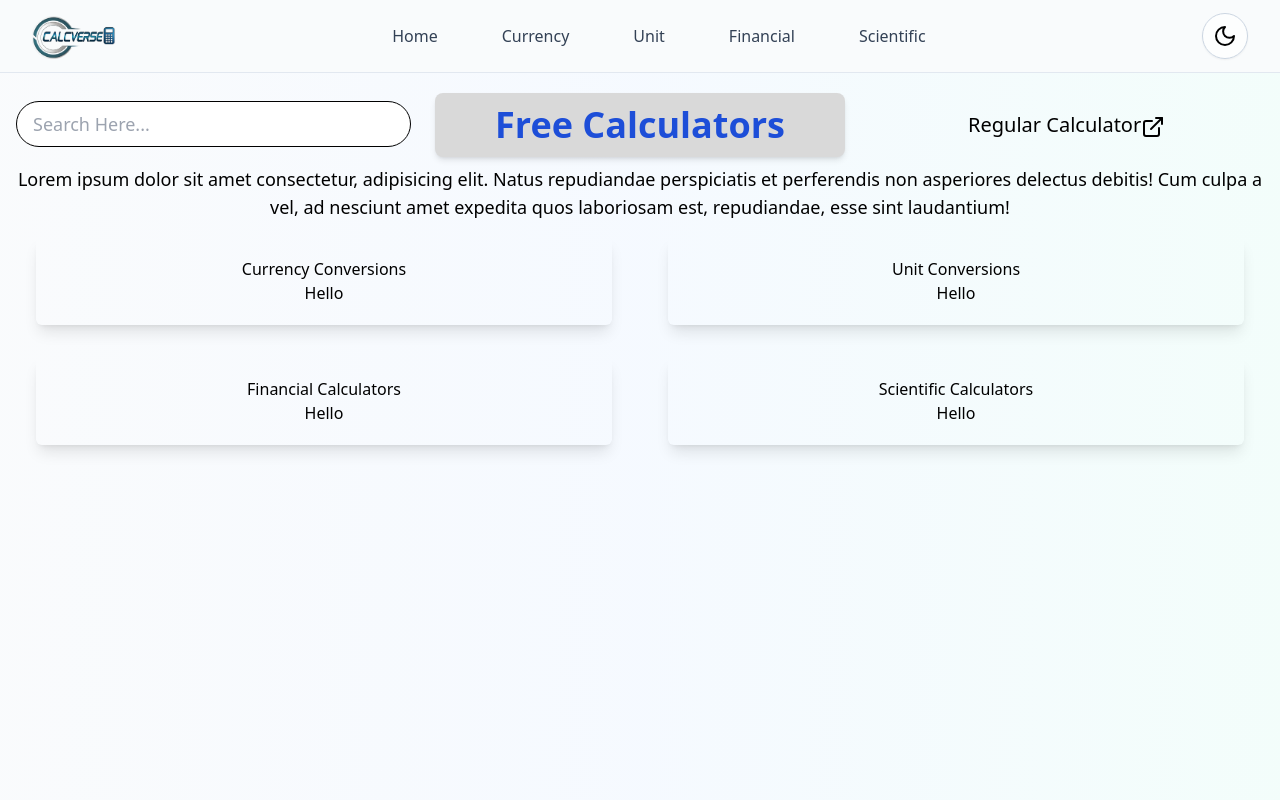
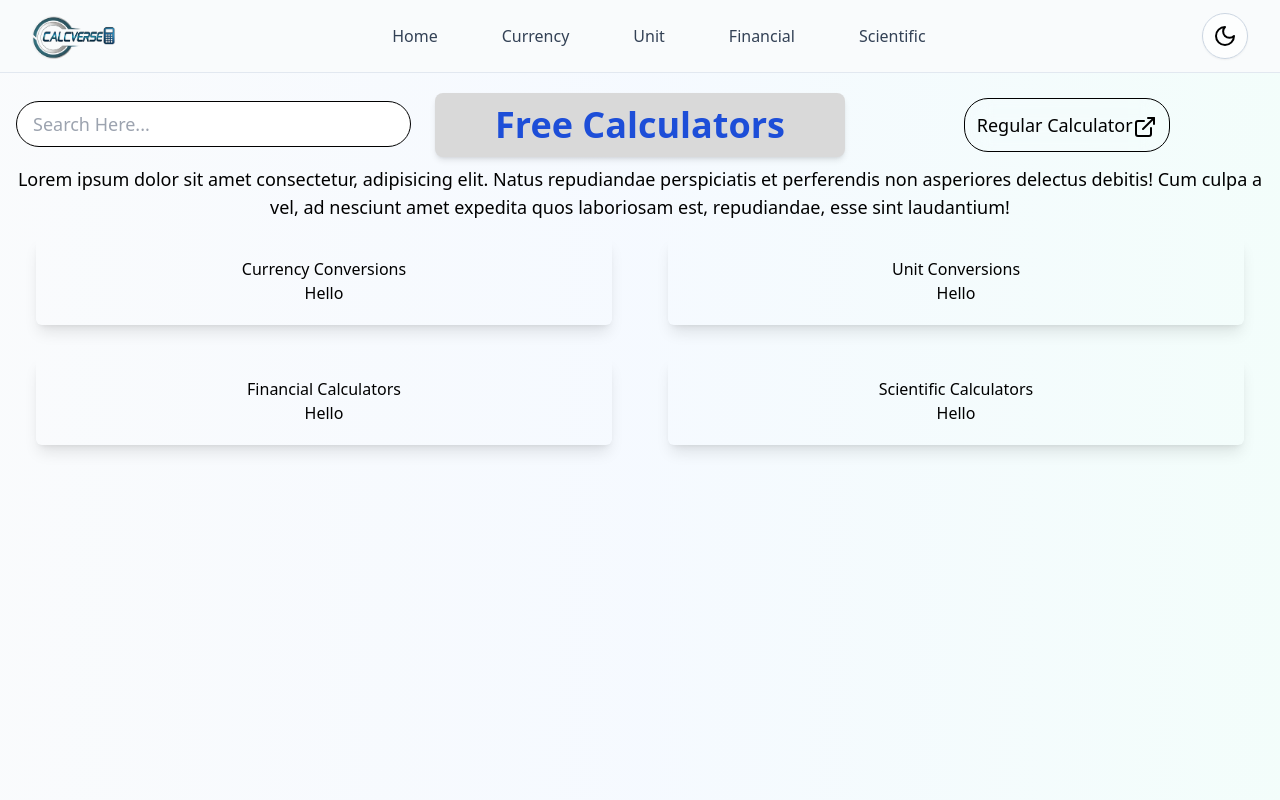
Before and after one commit to yogesh-1413/CalcVerse, a React (Vite) app: page /All_Conversions in a window 1280 px wide. Shown: the top 800 px of the page. Built offline with nearby package versions, Linux system fonts and the light colour scheme.

Commit message:
Minor Changes in Regular Calculator

```diff
--- a/src/Components/Hero.tsx
+++ b/src/Components/Hero.tsx
@@ -1,6 +1,6 @@
-import React, { useState, useEffect } from "react";
+
 import { Link } from "react-router-dom";
-import { ArrowRight, ListMinus } from "lucide-react";
+import { ArrowRight, ExternalLink } from "lucide-react";
 import Navbar from "./Navbar";
 
 
@@ -24,12 +24,20 @@ function Hero() {
                 <p className="text-xl text-gray-600 dark:text-gray-300 mb-8 leading-relaxed transition-colors duration-300">
                   From currency conversions to scientific calculations, health metrics to financial planning - CalcVerse is your comprehensive calculation companion for every need.
                 </p>
-                <div className="flex flex-col sm:flex-row gap-4 justify-center lg:justify-start">
+                <div className="flex flex-col md:flex-col-2 sm:flex-row gap-4 justify-center lg:justify-start">
                   <Link to='/All_Conversions'>
-                    <button className="bg-gradient-to-r from-teal-600 to-blue-600 dark:from-teal-500 dark:to-blue-500 text-white px-8 py-4 rounded-xl font-semibold text-lg hover:from-teal-700 hover:to-blue-700 dark:hover:from-teal-600 dark:hover:to-blue-600 transition-all duration-200 shadow-xl hover:shadow-2xl transform hover:-translate-y-1">
+                    <div className="bg-gradient-to-r from-teal-600 to-blue-600 dark:from-teal-500 dark:to-blue-500 text-white px-8 py-4 rounded-xl font-semibold text-lg hover:from-teal-700 hover:to-blue-700 dark:hover:from-teal-600 dark:hover:to-blue-600 transition-all duration-300 shadow-xl hover:shadow-2xl hover:scale-105 "
+                    >
                       Explore Calculators <ArrowRight className="inline ml-1  text-white" />
-                    </button>
+                    </div>
                   </Link>
+                  <button className="backdrop-blur-md p-4 border border-black rounded-xl hover:text-blue-700 hover:border-blue-700 dark:hover:text-teal-400 dark:hover:border-teal-400 shadow-xl hover-shadow-2xl transition-all duration-300 ease-in-out hover:scale-105"
+                    onClick={() => (window.open("/Regular_Calculator"))}
+                  >
+                    <div className="flex justify-center ">
+                      Regular Calculator <ExternalLink className="ml-3" />
+                    </div>
+                  </button>
                 </div>
 
 
--- a/src/Conversions/All_Conversions.tsx
+++ b/src/Conversions/All_Conversions.tsx
@@ -1,7 +1,7 @@
 import React from "react";
 import Navbar from "../Components/Navbar";
 import Footer from "../Components/Footer";
-import {  ExternalLink, } from "lucide-react";
+import { ExternalLink, } from "lucide-react";
 
 
 const All_Conversions: React.FC = () => {
@@ -30,24 +30,23 @@ const All_Conversions: React.FC = () => {
                                 </h1>
                             </div>
                         </div>
+                        <div className="flex justify-center">
 
-                        <div className="flex justify-center">
-                            <button
-                                onClick={() => (window.open("/Regular_Calculator", "_blank"))}
-                            >
-                                <div className="flex items-center justify-center rounded-md ">
+                            <div className="flex items-center justify-center rounded-3xl max-w-md sm:max-w-lg md:max-w-xl lg:max-w-2xl">
+                                <button
+                                    onClick={() => (window.open("/Regular_Calculator", "_blank"))}
+                                >
+                                    <div className="flex p-3 rounded-3xl border border-black backdrop-blur-md hover:scale-105 hover:shadow-md transition-all duration-300 ease-in-out  ">
+                                        <p className="text-md sm:text-sm md:text-md lg:text-lg">Regular Calculator</p>
+                                        <ExternalLink className="mt-1 sm:h-4 sm:w-4 md:h-5 md:w-5 lg:h-6 lg:w-6" />
+                                    </div>
+                                </button>
+                            </div>
 
-                                    <div className="flex p-3">
-                                        <p className="text-xl">Regular Calculator</p>
-                                        <ExternalLink className="mt-1" />
-                                    </div>
-
-                                </div>
-                            </button>
                         </div>
                     </div>
-                    <div className="">
-                        <p className="text-[#000000] dark:text-gray-300 text-center px-4 text-sm sm:text-sm md:text-md xl:text-lg  ">
+                    <div>
+                        <p className="text-[#000000] dark:text-gray-300 text-center px-4 text-sm sm:text-sm md:text-md lg:text-lg  ">
                             Lorem ipsum dolor sit amet consectetur, adipisicing elit. Natus repudiandae perspiciatis et perferendis non asperiores delectus debitis! Cum culpa a vel, ad nesciunt amet expedita quos laboriosam est, repudiandae, esse sint laudantium!
                         </p>
                     </div>
--- a/src/Conversions/Regular_Calculator.tsx
+++ b/src/Conversions/Regular_Calculator.tsx
@@ -229,8 +229,8 @@ const Regular_Calculator = () => {
 
   return (<div className='flex flex-col min-h-screen'>
     <Navbar />
-    <div className='flex-1 bg-gradient-to-r from-slate-50/60 via-blue-50/60 to-teal-50/60 dark:from-gray-900/60 dark:via-gray-500/60 dark:to-gray-900/60'>
-    <div className="flex flex-col-1  items-center justify-center p-5 mt-10 ">
+    <div className='flex-1 bg-gradient-to-r from-slate-50/60 via-blue-50/60 to-teal-50/60 dark:from-gray-900/60 dark:via-gray-500/60 dark:to-gray-900/40 transition-all duration-300 ease-in-out'>
+    <div className="flex flex-col-1  items-center justify-center p-5 mt-10 backdrop-blur-md ">
       <div className="w-full max-w-sm mx-auto">
         <div className="bg-card/50 backdrop-blur-sm border border-border/50 rounded-2xl p-6 shadow-2xl">
           <div className="calc-display mb-6">
```
Also changed, not shown: src/Conversions/Unit_conversions.tsx (+4 -4 lines).
